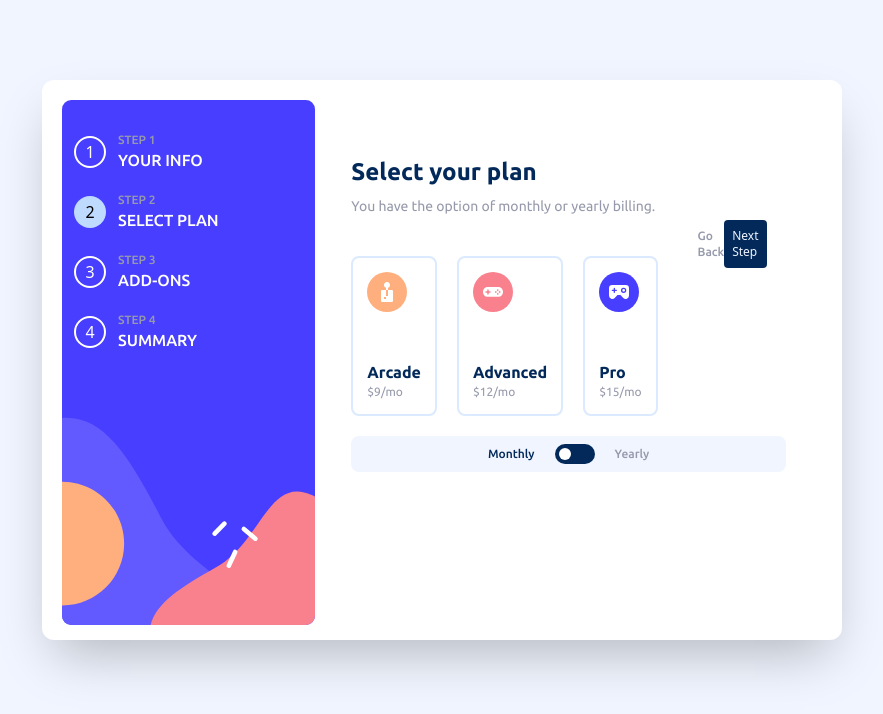
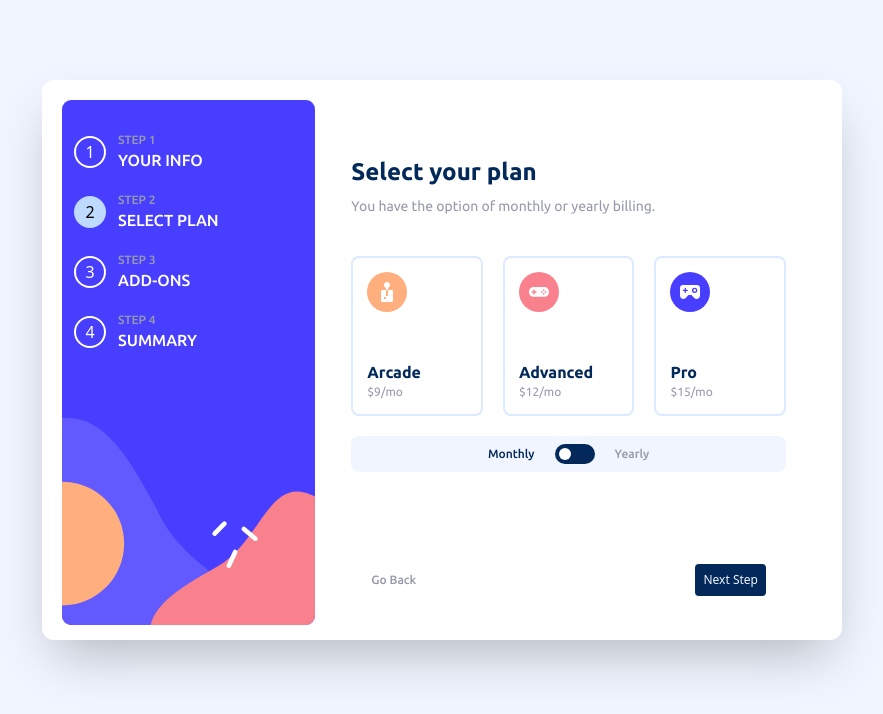
Before and after one commit to Diego2Drm/multi-step-form, a React (Vite) app: page /#/ in a window 1280 px wide. Both pictures are taken after typing "Sample", "name@example.com", "5" into the empty fields and a click on the button "Next Step". Shown: the top 714 px of the page, without its empty margins (198-1081 px from the left). Built offline with nearby package versions, Linux system fonts and the light colour scheme.

Commit message:
style: Change Desig Desktop Step-two

```diff
--- a/src/components/StepTwo/ChangePlan.jsx
+++ b/src/components/StepTwo/ChangePlan.jsx
@@ -1,7 +1,7 @@
 import React from "react";
 import { useNavigate } from "react-router-dom";
 
-const ChangePlan = ({ plan, setPlan, slug }) => {
+const ChangePlan = ({ plan }) => {
   const navigate = useNavigate();
 
   const handleChangePlan = (e) => {
--- a/src/components/StepTwo/StepMonthly.jsx
+++ b/src/components/StepTwo/StepMonthly.jsx
@@ -8,7 +8,7 @@ const StepMonthly = () => {
 
   return (
     <>
-      <div className="mt-10 flex flex-col gap-5 md:flex-row">
+      <div className="mt-10 flex flex-col gap-5 md:flex-row md:relative">
         {
           monthlyPlans.map((plan, i) => (
             <label key={i} className={`plan-list md:h-[10rem] cursor-pointer hover:outline-2 hover:outline-Purple-600
@@ -27,7 +27,7 @@ const StepMonthly = () => {
             </label>
           ))
         }
-        <div className="bg-white absolute left-0 bottom-0 w-full h-14 flex justify-between items-center px-5 md:relative md:bottom-10">
+        <div className="bg-white absolute left-0 bottom-0 w-full h-14 flex justify-between items-center px-5 md:-bottom-48">
           <Link to="/" className="text-Grey-500 text-xs font-Ubuntu-Medium">Go Back</Link>
           <Link to="/step-three/monthly" className="bg-Blue-950 text-Blue-100 p-2 text-xs rounded-sm">
             Next Step
--- a/src/components/StepTwo/StepYearly.jsx
+++ b/src/components/StepTwo/StepYearly.jsx
@@ -8,8 +8,8 @@ const StepYeraly = () => {
   const { inputCheckedYearly, handleRadioYearly } = useContext(Context);
 
   return (
-    <div>
-      <ul className="mt-10 flex flex-col gap-5 md:flex-row md:mt-8">
+    <>
+      <ul className="mt-10 flex flex-col gap-5 md:flex-row md:mt-8 ">
         {
           yearlyPlans.map((plan, i) => (
             <li key={i} className={`plan-list md:h-[11rem]
@@ -20,7 +20,7 @@ const StepYeraly = () => {
               <img src={plan.icon} alt="icon-plan" />
               <div>
                 <p className="text-md text-Blue-950 font-Ubuntu-Bold">{plan.title}</p>
-                <p className="text-xs text-Grey-500 font-Ubuntu-Regular">{plan.price}</p>
+                <p className="text-xs text-Grey-500 font-Ubuntu-Regular">${plan.price}/yr</p>
                 <p className="text-Blue-950 text-xs font-Ubuntu-Medium mt-1">2 months free </p>
               </div>
             </li>
@@ -28,13 +28,13 @@ const StepYeraly = () => {
         }
       </ul>
 
-      <div className="bg-white absolute left-0 bottom-0 w-full h-14 flex justify-between items-center px-5 md:relative md:bottom-10">
+      <div className="bg-white absolute left-0 bottom-0 w-full h-14 flex justify-between items-center px-5 md:relative md:-bottom-32">
         <Link to="/" className="text-Grey-500 text-xs font-Ubuntu-Medium">Go Back</Link>
         <Link to="/step-three/yearly" className="bg-Blue-950 text-Blue-100 p-2 text-xs rounded-sm">
           Next Step
         </Link>
       </div>
-    </div>
+    </>
   )
 };
 
```
